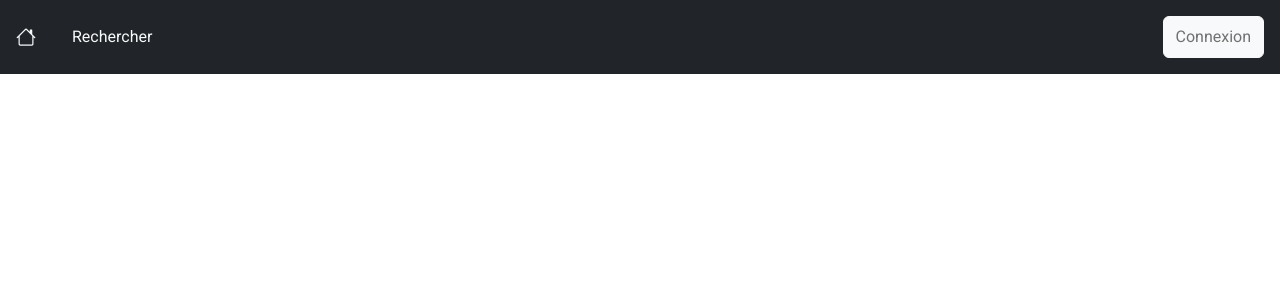
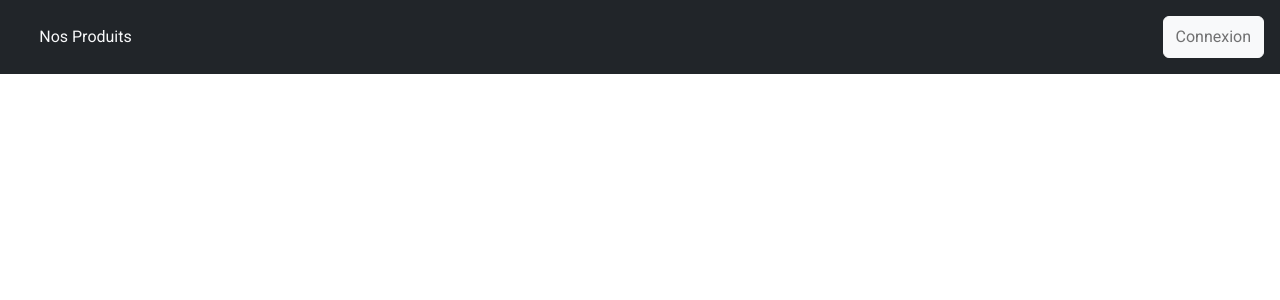
Before and after one commit to Aminebneji/Prestat_air, a Symfony app: template templates/home/index.html.twig in a window 1280 px wide. Shown: the top 300 px of the page. Run offline with Twig, Linux system fonts and the light colour scheme; the template is opened without the code that fills it, so the values that code supplies are empty; some libraries are stand-ins or nearby versions.

Commit message:
fix the CRUD's Edit and add a cart feature

```diff
--- a/templates/_partials/header.html.twig
+++ b/templates/_partials/header.html.twig
@@ -1,8 +1,6 @@
 <nav class="navbar navbar-expand-lg bg-dark p-3">
-    <a class="navbar-brand" href="{{path('home')}}"><i class="bi-house text-light"></i></a>
-
     {% if is_granted('ROLE_ADMIN') %}
-    <a class="btn btn-warning" href="{{path('admin')}}">ADMIN</a>
+    <a class="btn btn-warning" href="{{path('admin_products')}}" style="margin-left: 20px">ADMIN</a>
     {% endif %}
 
     <div class="container">
@@ -12,15 +10,16 @@
         </button>
         <div class="collapse navbar-collapse " id="navbarText">
             <ul class="navbar-nav me-auto mb-2 mb-lg-0 text-light ">
+
+                <li class="nav-item">
+                    <a class="nav-link text-light" href="{{ path('showAllProducts') }}">Nos Produits</a>
+                </li>
                 {% if app.user %}
-                <li class="nav-item ">
-                    <a class="nav-link active text-light" aria-current="page" href="#">Compte</a>
+                <li class="nav-item" style="margin-left: 20px">
+                    <a class="nav-link active text-light" aria-current="page" href="{{ path('cart') }}""><i
+                            class=" bi bi-basket-fill"></i></a>
                 </li>
                 {% endif %}
-
-                <li class="nav-item ">
-                    <a class="nav-link text-light" href="{{ path('showAllProducts') }}">Rechercher</a>
-                </li>
             </ul>
 
         </div>
@@ -28,7 +27,7 @@
 
     {% if app.user %}
     <div class="mb-3">
-        <p class=" text-light"> bonjour {{ app.user.firstname ~ " " ~ app.user.name }}</p> <a
+        <p class=" text-light" style="margin-right: 30px"> bonjour {{ app.user.firstname ~ " " ~ app.user.name }}</p> <a
             class="navbar-text btn btn-light" href="{{ path('app_logout') }}">Logout</a>
     </div>
     {% else %}
--- a/templates/home/index.html.twig
+++ b/templates/home/index.html.twig
@@ -31,5 +31,6 @@
         votre
         personnalité. Commandez dès maintenant et offrez à vos pieds le confort et l'élégance qu'ils
         méritent !</p>
+
 </main>
 {% endblock %}
```
Also changed, not shown: 1 other file.
